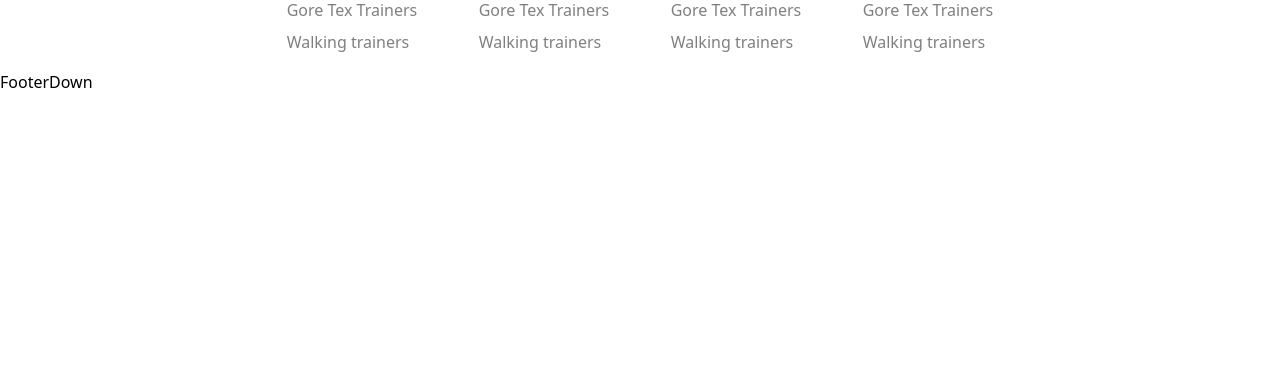
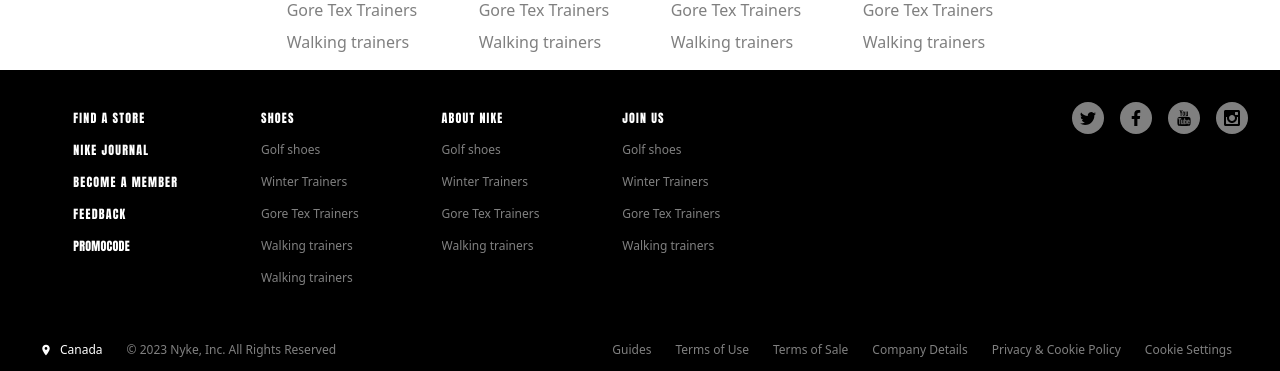
Before and after one commit to julienLeMee/nyke, a Next.js app: page / in a window 1280 px wide. Shown: the part 4240-4611 px from the top of the page. Before the commit the page ends 4334 px from the top, so only its background shows below. Built offline with nearby package versions, Linux system fonts and the light colour scheme.

Commit message:
added FooterDown components

```diff
--- a/components/FooterDown.jsx
+++ b/components/FooterDown.jsx
@@ -1,7 +1,116 @@
 import React from 'react'
+import { BsTwitter } from 'react-icons/bs'
+import { FaFacebookF } from 'react-icons/fa'
+import { TfiYoutube } from 'react-icons/tfi'
+import { ImInstagram } from 'react-icons/im'
+import { IoMdPin } from 'react-icons/io'
 
 export const FooterDown = () => {
   return (
-    <div>FooterDown</div>
+    <>
+      <div className='bg-black pt-8 px-8'>
+        <div className='w-full flex justify-between mx-auto'>
+
+        <div className='text-white w-full md:w-[60%] max-w-[95%] h-full flex flex-col md:flex-row justify-around'>
+
+          <div className='flex flex-col'>
+            <div className="p-2">
+              <h6 className='uppercase text-xs tracking-widest'>Find a Store</h6>
+            </div>
+            <div className="p-2">
+              <h6 className='uppercase text-xs tracking-widest'>Nike Journal</h6>
+            </div>
+            <div className="p-2">
+              <h6 className='uppercase text-xs tracking-widest'>Become a Member</h6>
+            </div>
+            <div className="p-2">
+              <h6 className='uppercase text-xs tracking-widest'>Feedback</h6>
+            </div>
+            <div className="p-2">
+              <h6 className='font-medium uppercase text-xs'>Promocode</h6>
+            </div>
+          </div>
+
+          <div className='flex flex-col'>
+            <div className="p-2">
+              <h6 className='uppercase text-xs tracking-widest'>Shoes</h6>
+            </div>
+            <div className="hidden md:flex p-2">
+              <ul className='sm:hidden md:block'>
+                <li className='mb-4 line-clamp-1 text-xs text-white/50 hover:text-white cursor-pointer'>Golf shoes</li>
+                <li className='mb-4 line-clamp-1 text-xs text-white/50 hover:text-white cursor-pointer'>Winter Trainers</li>
+                <li className='mb-4 line-clamp-1 text-xs text-white/50 hover:text-white cursor-pointer'>Gore Tex Trainers</li>
+                <li className='mb-4 line-clamp-1 text-xs text-white/50 hover:text-white cursor-pointer'>Walking trainers</li>
+                <li className='mb-4 line-clamp-1 text-xs text-white/50 hover:text-white cursor-pointer'>Walking trainers</li>
+              </ul>
+            </div>
+          </div>
+
+          <div className='flex flex-col'>
+            <div className="p-2">
+              <h6 className='uppercase text-xs tracking-widest'>About Nike</h6>
+            </div>
+            <div className="hidden md:flex p-2">
+              <ul className='sm:hidden md:block'>
+                <li className='mb-4 line-clamp-1 text-xs text-white/50 hover:text-white cursor-pointer'>Golf shoes</li>
+                <li className='mb-4 line-clamp-1 text-xs text-white/50 hover:text-white cursor-pointer'>Winter Trainers</li>
+                <li className='mb-4 line-clamp-1 text-xs text-white/50 hover:text-white cursor-pointer'>Gore Tex Trainers</li>
+                <li className='mb-4 line-clamp-1 text-xs text-white/50 hover:text-white cursor-pointer'>Walking trainers</li>
+              </ul>
+            </div>
+          </div>
+
+          <div className='flex flex-col'>
+            <div className="p-2">
+              <h6 className='uppercase text-xs tracking-widest'>Join Us</h6>
+            </div>
+            <div className="hidden md:flex p-2">
+              <ul className='sm:hidden md:block'>
+                <li className='mb-4 line-clamp-1 text-xs text-white/50 hover:text-white cursor-pointer'>Golf shoes</li>
+                <li className='mb-4 line-clamp-1 text-xs text-white/50 hover:text-white cursor-pointer'>Winter Trainers</li>
+                <li className='mb-4 line-clamp-1 text-xs text-white/50 hover:text-white cursor-pointer'>Gore Tex Trainers</li>
+                <li className='mb-4 line-clamp-1 text-xs text-white/50 hover:text-white cursor-pointer'>Walking trainers</li>
+              </ul>
+            </div>
+          </div>
+
+        </div>
+
+        <div className="flex">
+          <div className='bg-white/50 cursor-pointer hover:bg-white duration-300 rounded-full w-8 h-8 mr-4'>
+            <BsTwitter width={30} height={30} className='w-full h-full p-2' />
+          </div>
+          <div className='bg-white/50 cursor-pointer hover:bg-white duration-300 rounded-full w-8 h-8 mr-4'>
+            <FaFacebookF width={30} height={30} className='w-full h-full p-2' />
+          </div>
+          <div className='bg-white/50 cursor-pointer hover:bg-white duration-300 rounded-full w-8 h-8 mr-4'>
+            <TfiYoutube width={30} height={30} className='w-full h-full p-2' />
+          </div>
+          <div className='bg-white/50 cursor-pointer hover:bg-white duration-300 rounded-full w-8 h-8'>
+            <ImInstagram width={30} height={30} className='w-full h-full p-2' />
+          </div>
+        </div>
+
+        </div>
+        <div className="p-2">
+          <div className="flex items-center justify-between pt-4">
+            <div className="flex">
+              <p className='text-white text-xs flex items-center'><IoMdPin className='mr-2' />Canada</p>
+              <p className='text-white/50 hover:text-white cursor-pointer text-xs ml-6'>© 2023 Nyke, Inc. All Rights Reserved</p>
+            </div>
+            <div>
+              <ul className="flex justify-end">
+                <li className='text-white/50 hover:text-white cursor-pointer text-xs p-2 mr-2'>Guides</li>
+                <li className='text-white/50 hover:text-white cursor-pointer text-xs p-2 mr-2'>Terms of Use</li>
+                <li className='text-white/50 hover:text-white cursor-pointer text-xs p-2 mr-2'>Terms of Sale</li>
+                <li className='text-white/50 hover:text-white cursor-pointer text-xs p-2 mr-2'>Company Details</li>
+                <li className='text-white/50 hover:text-white cursor-pointer text-xs p-2 mr-2'>Privacy & Cookie Policy</li>
+                <li className='text-white/50 hover:text-white cursor-pointer text-xs p-2 '>Cookie Settings</li>
+              </ul>
+            </div>
+          </div>
+        </div>
+      </div>
+    </>
   )
 }
```
